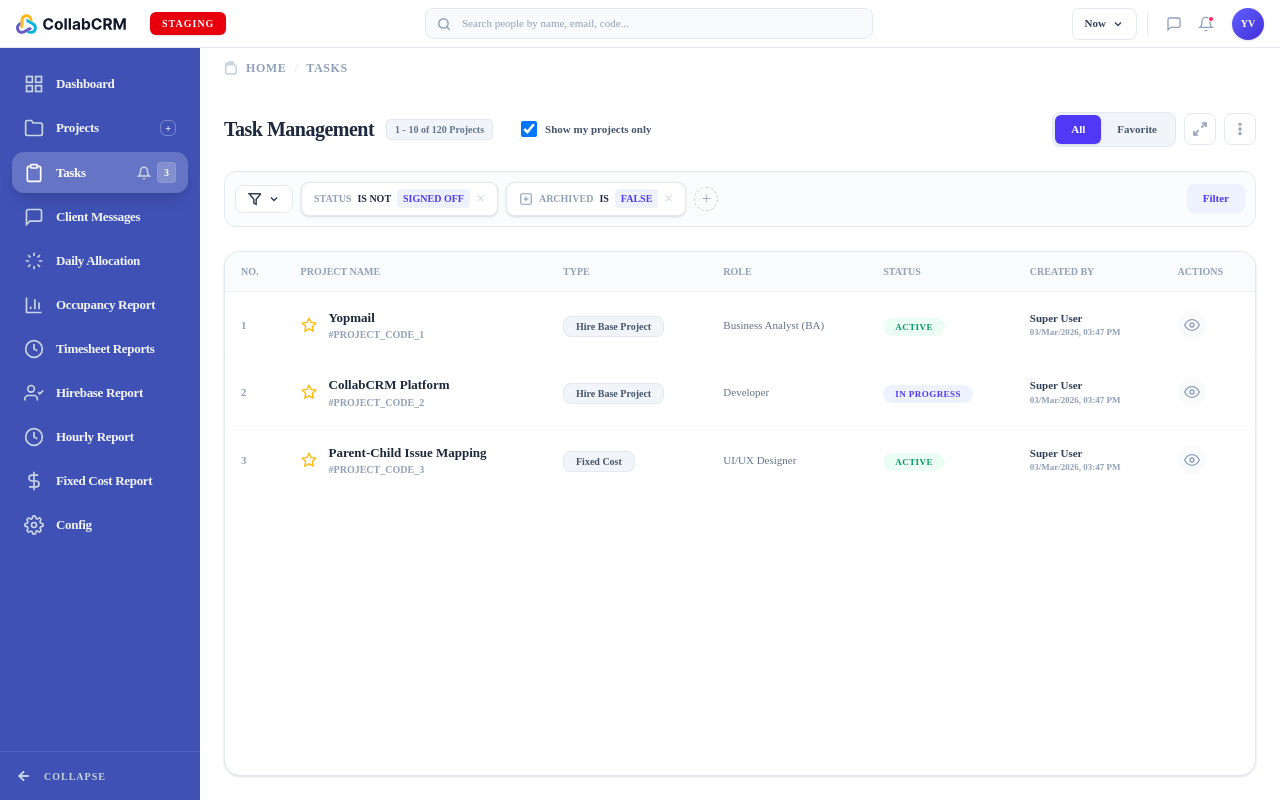
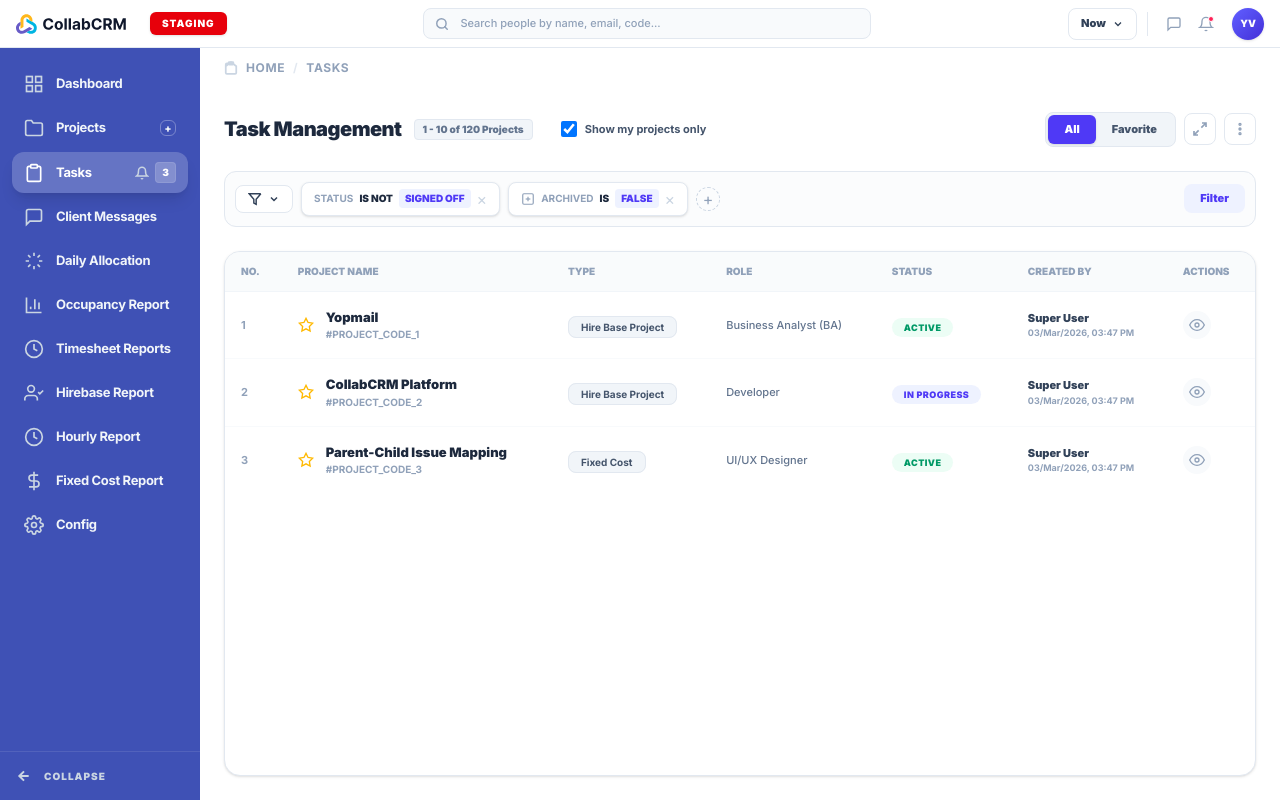
Before and after one commit to yashangvyas-cyber/Parent-Child-Issue, a React (Vite) app: page / in a window 1280 px wide. Built offline with nearby package versions, Linux system fonts and the light colour scheme.

Commit message:
Standardize typography on premium Inter font

```diff
--- a/src/App.jsx
+++ b/src/App.jsx
@@ -73,7 +73,7 @@ function App() {
   }
 
   return (
-    <div className="flex flex-col h-screen bg-white font-['Outfit'] select-none overflow-hidden">
+    <div className="flex flex-col h-screen bg-white select-none overflow-hidden">
       <GlobalHeader />
 
       <div className="flex flex-1 overflow-hidden">
--- a/src/components/IssueDetailView.jsx
+++ b/src/components/IssueDetailView.jsx
@@ -109,7 +109,7 @@ export default function IssueDetailView({ issue, onBack, project }) {
   }
 
   return (
-    <div className="flex flex-col h-full bg-white font-['Outfit'] select-none">
+    <div className="flex flex-col h-full bg-white select-none">
 
       {/* ─── INTERNAL SUB-HEADER (Breadcrumbs & Actions) ─── */}
       <div className="flex items-center justify-between px-6 py-3 border-b border-slate-100">
--- a/src/index.css
+++ b/src/index.css
@@ -1,3 +1,4 @@
+@import url('https://fonts.googleapis.com/css2?family=Inter:wght@100;200;300;400;500;600;700;800;900&display=swap');
 @import "tailwindcss";
 
 @theme {
```
